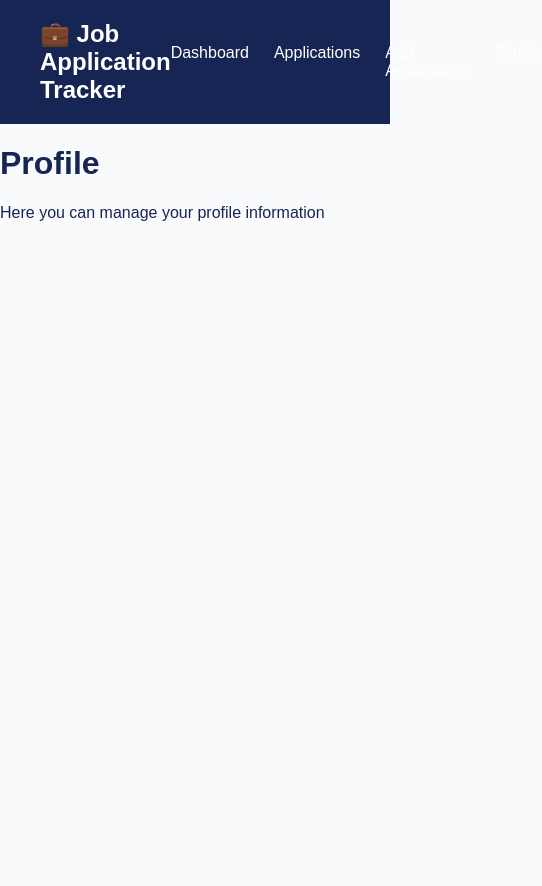
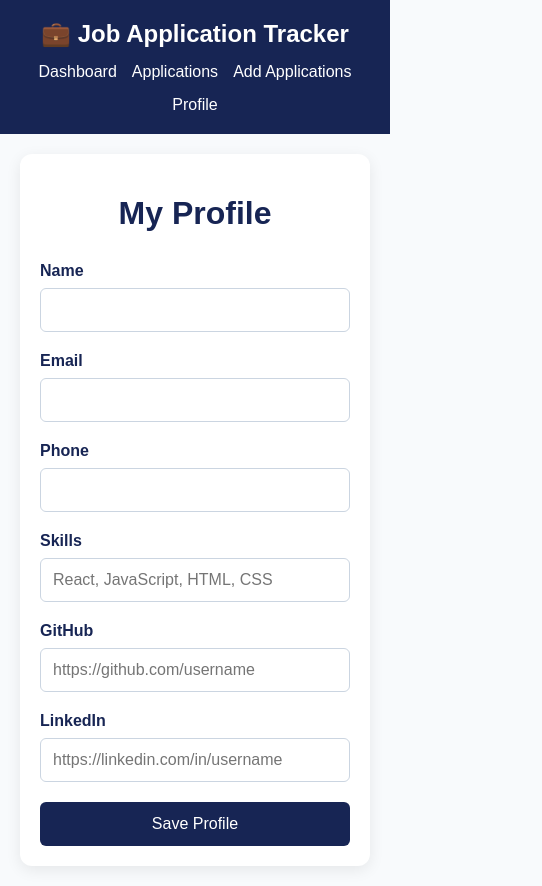
Before and after one commit to bukkaramya24/job-application-tracker, a React (Vite) app: page /profile in a window 390 px wide. Shown: the whole page, 542 px wide, since content can reach past the window. Before the commit the page ends 844 px from the top, so only its background shows below. Built offline with nearby package versions, Linux system fonts and the light colour scheme.

Commit message:
Fixed dashboard application data handling

```diff
--- a/src/App.css
+++ b/src/App.css
@@ -191,3 +191,125 @@
   font-size: 16px;
   background-color: white;
 }
+.application-card label {
+  display: block;
+  margin-top: 15px;
+  margin-bottom: 8px;
+  font-weight: bold;
+}
+
+.application-card input,
+.application-card select,
+.application-card textarea {
+  display: block;
+  width: 100%;
+  max-width: 600px;
+  padding: 12px;
+  margin-bottom: 15px;
+  border: 1px solid #cbd5e1;
+  border-radius: 8px;
+  font-size: 16px;
+  box-sizing: border-box;
+}
+
+.application-card textarea {
+  min-height: 100px;
+  resize: vertical;
+}
+/* Profile Page */
+
+.profile {
+  max-width: 700px;
+  margin: 40px auto;
+  padding: 30px;
+  background-color: white;
+  border-radius: 12px;
+  box-shadow: 0 4px 15px rgba(0, 0, 0, 0.08);
+}
+
+.profile h1 {
+  text-align: center;
+  margin-bottom: 30px;
+}
+
+.profile .form-group {
+  margin-bottom: 20px;
+}
+
+.profile .form-group label {
+  display: block;
+  margin-bottom: 8px;
+  font-weight: bold;
+}
+
+.profile .form-group input {
+  width: 100%;
+  padding: 12px;
+  border: 1px solid #cbd5e1;
+  border-radius: 6px;
+  font-size: 16px;
+}
+
+.profile button {
+  width: 100%;
+  padding: 13px;
+  border: none;
+  border-radius: 6px;
+  background-color: #172554;
+  color: white;
+  font-size: 16px;
+  cursor: pointer;
+}
+
+.profile button:hover {
+  background-color: #1e3a8a;
+}
+/* Responsive Design */
+
+@media (max-width: 768px) {
+  .navbar {
+    flex-direction: column;
+    gap: 15px;
+    padding: 20px;
+    text-align: center;
+  }
+
+  .nav-links {
+    flex-wrap: wrap;
+    justify-content: center;
+    gap: 15px;
+  }
+
+  .dashboard {
+    padding: 20px;
+  }
+
+  .dashboard-cards {
+    grid-template-columns: 1fr;
+  }
+
+  .add-application {
+    margin: 20px;
+    padding: 20px;
+  }
+
+  .application-card {
+    margin: 15px;
+    padding: 15px;
+  }
+
+  .application-search {
+    width: calc(100% - 30px);
+    margin: 15px;
+  }
+
+  .application-filter {
+    width: calc(100% - 30px);
+    margin: 0 15px 15px;
+  }
+
+  .profile {
+    margin: 20px;
+    padding: 20px;
+  }
+}
--- a/src/components/ApplicationCard.jsx
+++ b/src/components/ApplicationCard.jsx
@@ -5,6 +5,10 @@ function ApplicationCard({ application, setApplications }) {
 
   const [company, setCompany] = useState(application.company);
   const [jobRole, setJobRole] = useState(application.jobRole);
+  const [status, setStatus] = useState(application.status);
+  const [dateApplied, setDateApplied] = useState(application.dateApplied);
+  const [jobLink, setJobLink] = useState(application.jobLink);
+  const [notes, setNotes] = useState(application.notes);
 
   const handleDelete = () => {
     const updatedApplications = JSON.parse(
@@ -27,8 +31,12 @@ function ApplicationCard({ application, setApplications }) {
       if (item.id === application.id) {
         return {
           ...item,
-          company: company,
-          jobRole: jobRole,
+          company,
+          jobRole,
+          status,
+          dateApplied,
+          jobLink,
+          notes,
         };
       }
 
@@ -49,8 +57,9 @@ function ApplicationCard({ application, setApplications }) {
 
       {isEditing ? (
         <>
-          <label>Company Name</label>
+          <h3>Edit Application</h3>
 
+          <label>Company</label>
           <input
             type="text"
             value={company}
@@ -58,14 +67,42 @@ function ApplicationCard({ application, setApplications }) {
           />
 
           <label>Job Role</label>
-
           <input
             type="text"
             value={jobRole}
             onChange={(event) => setJobRole(event.target.value)}
           />
 
-          <br />
+          <label>Status</label>
+          <select
+            value={status}
+            onChange={(event) => setStatus(event.target.value)}
+          >
+            <option value="Applied">Applied</option>
+            <option value="Interview">Interview</option>
+            <option value="Selected">Selected</option>
+            <option value="Rejected">Rejected</option>
+          </select>
+
+          <label>Date Applied</label>
+          <input
+            type="date"
+            value={dateApplied}
+            onChange={(event) => setDateApplied(event.target.value)}
+          />
+
+          <label>Job Link</label>
+          <input
+            type="url"
+            value={jobLink}
+            onChange={(event) => setJobLink(event.target.value)}
+          />
+
+          <label>Notes</label>
+          <textarea
+            value={notes}
+            onChange={(event) => setNotes(event.target.value)}
+          />
 
           <button onClick={handleSave}>Save</button>
 
--- a/src/pages/AddApplication.jsx
+++ b/src/pages/AddApplication.jsx
@@ -12,6 +12,17 @@ function AddApplication(){
 
     const handleSubmit = (event) => {
         event.preventDefault();
+        if (!company.trim() || !jobRole.trim() || !dateApplied) {
+  alert("Please fill company, job role and date.");
+  return;
+
+}
+if (jobLink && !jobLink.startsWith("http://") && !jobLink.startsWith("https://")) {
+  alert("Please enter a valid job link starting with http:// or https://");
+  return;
+}
+
+
 
         const existingApplications = JSON.parse(localStorage.getItem("applications")) || [];
 
--- a/src/pages/Dashboard.jsx
+++ b/src/pages/Dashboard.jsx
@@ -1,9 +1,14 @@
 import { useState } from "react";
 
 function Dashboard() {
-  const [applications] = useState(() => {
-    return JSON.parse(localStorage.getItem("applications")) || [];
-  });
+const [applications] = useState(() => {
+  const storedApplications =
+    JSON.parse(localStorage.getItem("applications")) || [];
+
+  return Array.isArray(storedApplications)
+    ? storedApplications
+    : [storedApplications];
+});
 
   const totalApplications = applications.length;
 
--- a/src/pages/Profile.jsx
+++ b/src/pages/Profile.jsx
@@ -1,12 +1,105 @@
+import { useState } from "react";
 
 
-function Profile(){
-    return (
-        <div>
-            <h1>Profile</h1>
-            <p>Here you can manage your profile information</p>
+
+
+function Profile() {
+    const [profile, setProfile] = useState(() => {
+  return JSON.parse(localStorage.getItem("profile")) || {};
+});
+
+  const [name, setName] = useState(profile.name || "");
+const [email, setEmail] = useState(profile.email || "");
+const [phone, setPhone] = useState(profile.phone || "");
+const [skills, setSkills] = useState(profile.skills || "");
+const [github, setGithub] = useState(profile.github || "");
+const [linkedin, setLinkedin] = useState(profile.linkedin || "");
+
+  const handleSubmit = (event) => {
+    event.preventDefault();
+
+    const profile = {
+      name,
+      email,
+      phone,
+      skills,
+      github,
+      linkedin,
+    };
+
+    localStorage.setItem("profile", JSON.stringify(profile));
+
+    alert("Profile saved successfully!");
+  };
+
+  return (
+    <div className="profile">
+      <h1>My Profile</h1>
+
+      <form onSubmit={handleSubmit}>
+        <div className="form-group">
+          <label>Name</label>
+          <input
+            type="text"
+            value={name}
+            onChange={(event) => setName(event.target.value)}
+            required
+          />
         </div>
-    )
+
+        <div className="form-group">
+          <label>Email</label>
+          <input
+            type="email"
+            value={email}
+            onChange={(event) => setEmail(event.target.value)}
+            required
+          />
+        </div>
+
+        <div className="form-group">
+          <label>Phone</label>
+          <input
+            type="tel"
+            value={phone}
+            onChange={(event) => setPhone(event.target.value)}
+          />
+        </div>
+
+        <div className="form-group">
+          <label>Skills</label>
+          <input
+            type="text"
+            value={skills}
+            onChange={(event) => setSkills(event.target.value)}
+            placeholder="React, JavaScript, HTML, CSS"
+          />
+        </div>
+
+        <div className="form-group">
+          <label>GitHub</label>
+          <input
+            type="url"
+            value={github}
+            onChange={(event) => setGithub(event.target.value)}
+            placeholder="https://github.com/username"
+          />
+        </div>
+
+        <div className="form-group">
+          <label>LinkedIn</label>
+          <input
+            type="url"
+            value={linkedin}
+            onChange={(event) => setLinkedin(event.target.value)}
+            placeholder="https://linkedin.com/in/username"
+          />
+        </div>
+
+        <button type="submit">Save Profile</button>
+      </form>
+    </div>
+  );
 }
 
 export default Profile;
```
